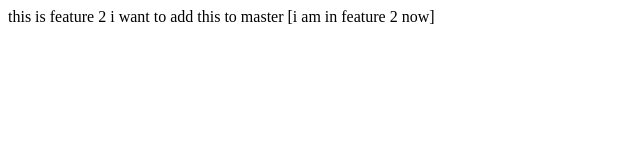
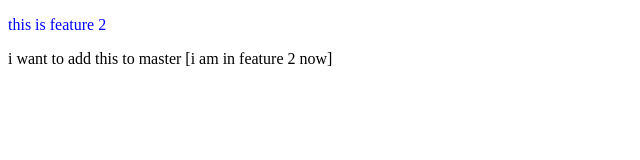
Before and after one commit to poojitha264/git-in-one-time, a plain HTML site: page index.html in a window 1280 px wide. Shown: the whole page, without its empty margins (0-640 px from the left). Drawn offline with Linux system fonts and the light colour scheme.

Commit message:
added style in f2

```diff
--- a/index.html
+++ b/index.html
@@ -4,9 +4,14 @@
     <meta charset="UTF-8">
     <meta name="viewport" content="width=device-width, initial-scale=1.0">
     <title>index</title>
+    <style>
+        p{
+            color:blue;
+        }
+    </style>
 </head>
 <body>
-    this is feature 2
+    <p>this is feature 2</p>
     i want to add this to master [i am in feature 2 now]
 </body>
 </html>
```
